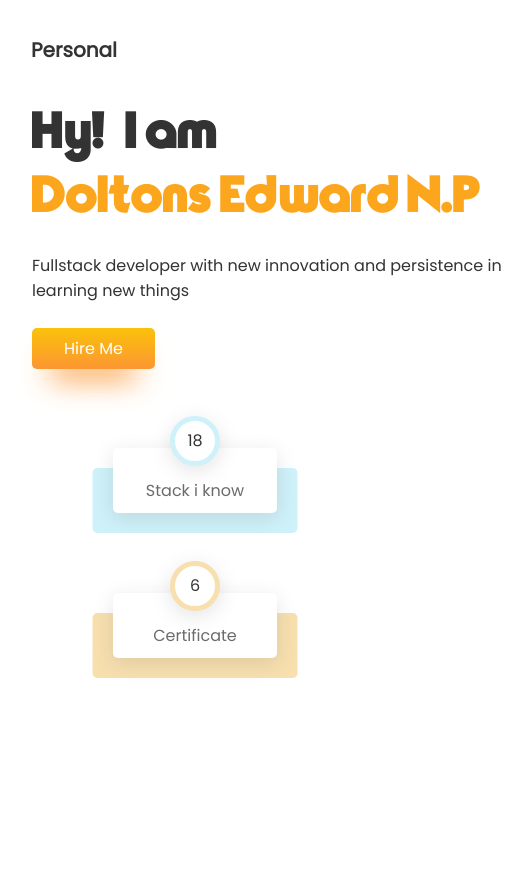
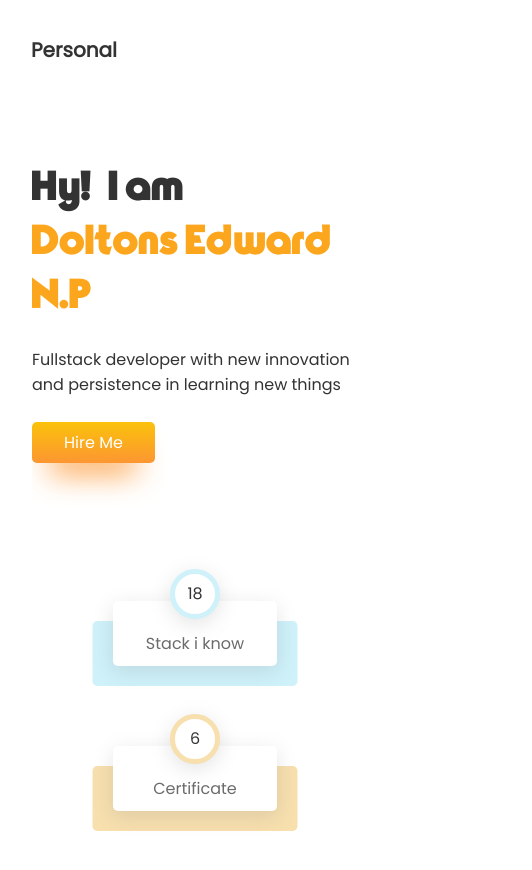
Before and after one commit to doltonsedward/Personal-website-svelte, a Svelte app: page / in a window 390 px wide. Shown: the top 870 px of the page, 532 px wide, since content can reach past the window. Built offline with nearby package versions, Linux system fonts and the light colour scheme.

Commit message:
fix hero and title, make it mobile friendly

```diff
--- a/src/components/molecules/Home/HomeHero.svelte
+++ b/src/components/molecules/Home/HomeHero.svelte
@@ -34,20 +34,20 @@
         flex-wrap: wrap;
         justify-content: space-between;
         align-items: center;
-    }
-    .title {
-        font-size: 50px;
+        overflow: hidden;
+        max-width: 100%;
+        min-height: 50vh;
     }
 
-    .title p {
-        line-height: 4rem;
+    .title {
+        font-size: 40px;
     }
 
     .title .name {
         color: var(--color-theme);
     }
 
-    .description-section-one {
+    .section-one {
         width: 500px;
     }
 
@@ -90,7 +90,18 @@
         }
     }
 
+    @media (min-width: 600px) {
+        .title {
+            font-size: 50px;
+        }
+
+        .title p {
+            line-height: 4rem;
+        }
+    }
+
     @media (min-width: 1000px) {
+
         .section-two {
             display: block;
         }
```
